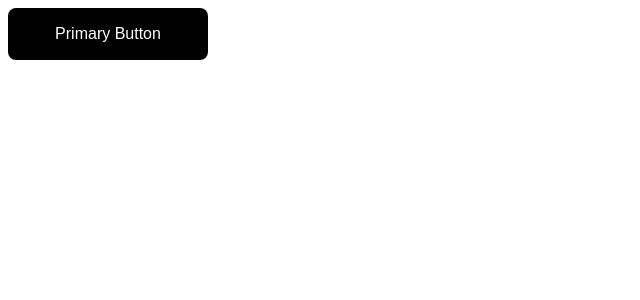
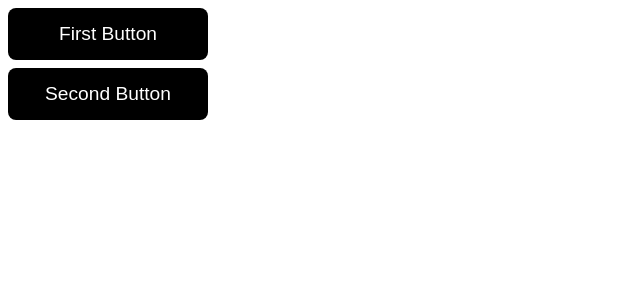
Before and after one commit to ippatev/bbbase-ui, a Vue app: page / in a window 1280 px wide. Shown: the top 300 px of the page, without its empty margins (0-640 px from the left). Built offline with nearby package versions, Linux system fonts and the light colour scheme.

Commit message:
btn & spacing

```diff
--- a/src/App.vue
+++ b/src/App.vue
@@ -1,5 +1,6 @@
 <template>
-  <base-button color="black">Primary Button</base-button>
+  <base-button @click="clickHandler">First Button</base-button>
+  <base-button class="mt-8" @click="clickHandler">Second Button</base-button>
 </template>
 
 <script>
@@ -9,11 +10,14 @@ export default {
   components: {
     BaseButton,
   },
+  methods: {
+    clickHandler(t) {
+      alert(`${t.target.textContent} clicked!`);
+    },
+  },
 };
 </script>
 
 <style lang="scss">
-body {
-  font-size: 16px;
-}
+@import '@/assets/style/style.scss';
 </style>
--- /dev/null
+++ b/src/assets/style/_btn.scss
@@ -0,0 +1,23 @@
+.bbb-btn {
+  display: block;
+  background-color: black;
+  color: white;
+  border-radius: 0.5rem;
+  padding: 0 2rem;
+  align-items: center;
+  border: none;
+  width: 200px;
+  min-width: 200px;
+  line-height: 52px;
+  font-size: 1.2rem;
+  cursor: pointer;
+
+  &:hover,
+  &:focus {
+    outline: none;
+  }
+
+  &:hover {
+    opacity: 80%;
+  }
+}
--- /dev/null
+++ b/src/assets/style/_spacing.scss
@@ -0,0 +1,14 @@
+$spaceamounts: (8, 16, 20, 32, 48);
+$sides: (top, bottom, left, right);
+
+@each $space in $spaceamounts {
+  @each $side in $sides {
+    .m#{str-slice($side, 0, 1)}-#{$space} {
+      margin-#{$side}: #{$space}px !important;
+    }
+
+    .p#{str-slice($side, 0, 1)}-#{$space} {
+      padding-#{$side}: #{$space}px !important;
+    }
+  }
+}
--- /dev/null
+++ b/src/assets/style/style.scss
@@ -0,0 +1,6 @@
+:root {
+  font-size: 16px;
+}
+
+@import './btn';
+@import './spacing';
--- a/src/components/BaseButton.vue
+++ b/src/components/BaseButton.vue
@@ -1,36 +1,14 @@
 <script>
 import { h } from 'vue';
 export default {
-  props: {
-    color: {
-      type: String,
-      default: 'black',
-    },
-  },
   render() {
     return h(
       'button',
       {
-        style: { backgroundColor: this.color },
         class: ['bbb-btn'],
-        onClick: this.$emit('click'),
       },
       this.$slots.default()
     );
   },
 };
 </script>
-<style lang="scss">
-.bbb-btn {
-  display: block;
-  border-radius: 8px;
-  padding: 0 24px;
-  align-items: center;
-  border: none;
-  width: 200px;
-  line-height: 52px;
-  min-width: 200px;
-  color: white;
-  font-size: inherit;
-}
-</style>
```
